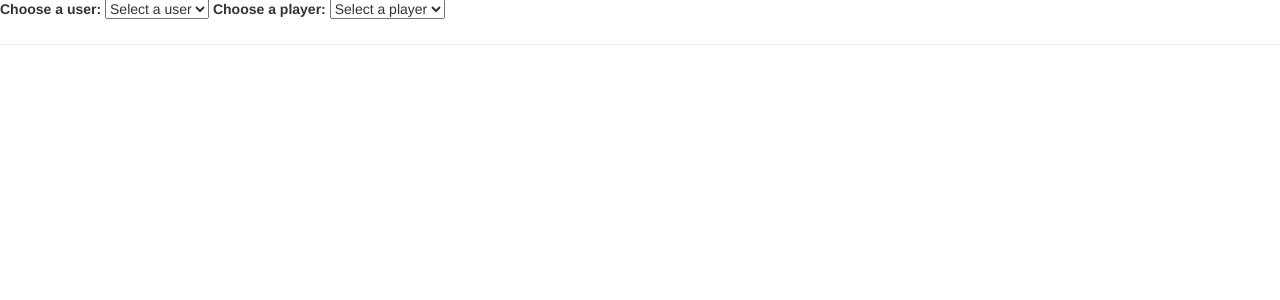
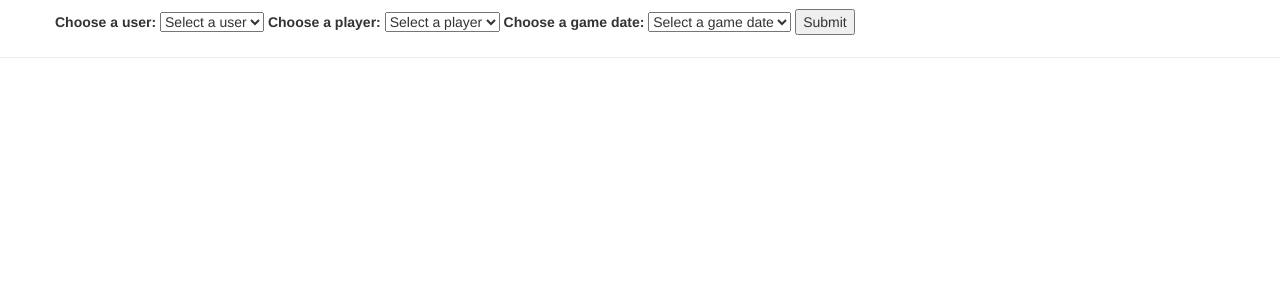
Before and after one commit to chrispuppe/finals-game, a Flask app: page /admin in a window 1280 px wide. Shown: the part 51-351 px from the top of the page. Run offline with Flask 2, Linux system fonts and the light colour scheme; parts of the project's set-up code (start-up, migrations or seed data) failed here and were passed over; some libraries are stand-ins or nearby versions.

Commit message:
Everything is broken

```diff
--- a/app.py
+++ b/app.py
@@ -1,8 +1,9 @@
-from flask import Flask, render_template, url_for, session, redirect
+from flask import Flask, render_template, session, redirect, request, url_for
 # import numpy as np
-from controller import scoreboard, finals_roster, user_list
+from controller import scoreboard, finals_roster, user_list, finals_game_dates
 from flask_debugtoolbar import DebugToolbarExtension
 import secrets
+from db import new_selection
 # import pandas as pd
 
 app = Flask(__name__)
@@ -18,11 +19,25 @@ def home():
     print(updated_scoreboard)
     return render_template('index.html', updated_scoreboard=updated_scoreboard)
 
-@app.route('/admin')
+@app.route('/admin', methods=['GET', 'POST'])
 def admin():
-    team_list = finals_roster
-    users = user_list
-    return render_template('admin.html', team_list=team_list, users=users)
+    if request.method == 'GET':
+        team_list = finals_roster
+        users = user_list
+        game_dates = finals_game_dates
+        return render_template('admin.html', team_list=team_list, users=users, game_dates=game_dates)
+
+    if request.method == 'POST':
+        new_selection()
+        # new_selection = Selection(
+        #                                 user_id=1,
+        #                                 game_date='MAY 20, 2022',
+        #                                 selected_player='Stephen Curry',
+        #                                 user_selection_order=1
+        #                                 )
+        # db.session.add(new_selection)
+        # db.session.commit()
+        return redirect(url_for('admin'))
 
 @app.route('/select-teams')
 def team_selection():
--- a/controller.py
+++ b/controller.py
@@ -23,6 +23,16 @@ finals_team_1 = 'Golden State Warriors'
 finals_team_2 = 'Dallas Mavericks'
 
 finals_game_dates = ['MAY 18, 2022', 'MAY 20, 2022', 'MAY 13, 2022']
+
+real_finals_dates = [
+                        'JUN 02, 2022',
+                        'JUN 05, 2022',
+                        'JUN 08, 2022',
+                        'JUN 10, 2022',
+                        'JUN 13, 2022',
+                        'JUN 16, 2022'
+                        'JUN 19, 2022'
+                        ]
 
 user_list = ['Andrew', 'Chris', 'Jake', 'Todd']
 
--- a/templates/admin.html
+++ b/templates/admin.html
@@ -7,17 +7,21 @@ Admin
 {% block content %}
 
 <!-- admin sidebar for admin navigation to be add (left or right side?)-->
-
+<div class="container">
+    <p></p>
+    <!-- Example row of columns -->
+    <div class="row">
+        <form>
             <label for="user">Choose a user:</label>
-    <select name="players" id="user">
+            <select name="user" id="user">
                 <option value="" disabled selected>Select a user</option>
             {% for user in users %}
                 <option value="{{ user }}">{{ user }}</option>
             {% endfor %}
             </select>
 
-    <label for="players">Choose a player:</label>
-    <select name="players" id="player">
+            <label for="player">Choose a player:</label>
+            <select name="player" id="player">
                 <option value="" disabled selected>Select a player</option>
             {% for team in team_list %}
                 <optgroup label="{{ team['Team Name'] }}">
@@ -28,4 +32,18 @@ Admin
             {% endfor %}
             </select>
 
+            <label for="game-day">Choose a game date:</label>
+            <select name="game-day" id="game-day">
+                <option value="" disabled selected>Select a game date</option>
+            {% for date in game_dates %}
+                <option value="{{ date }}">{{ date }}</option>
+            {% endfor %}
+            </select>
+
+            <input type="submit" value="Submit" formmethod="post">
+        </form>
+    </div>
+</div>
+
+
 {% endblock %}
```
Also changed, not shown: db.py (+35 -2 lines). Lines whose indentation alone changed are shown as unchanged.
